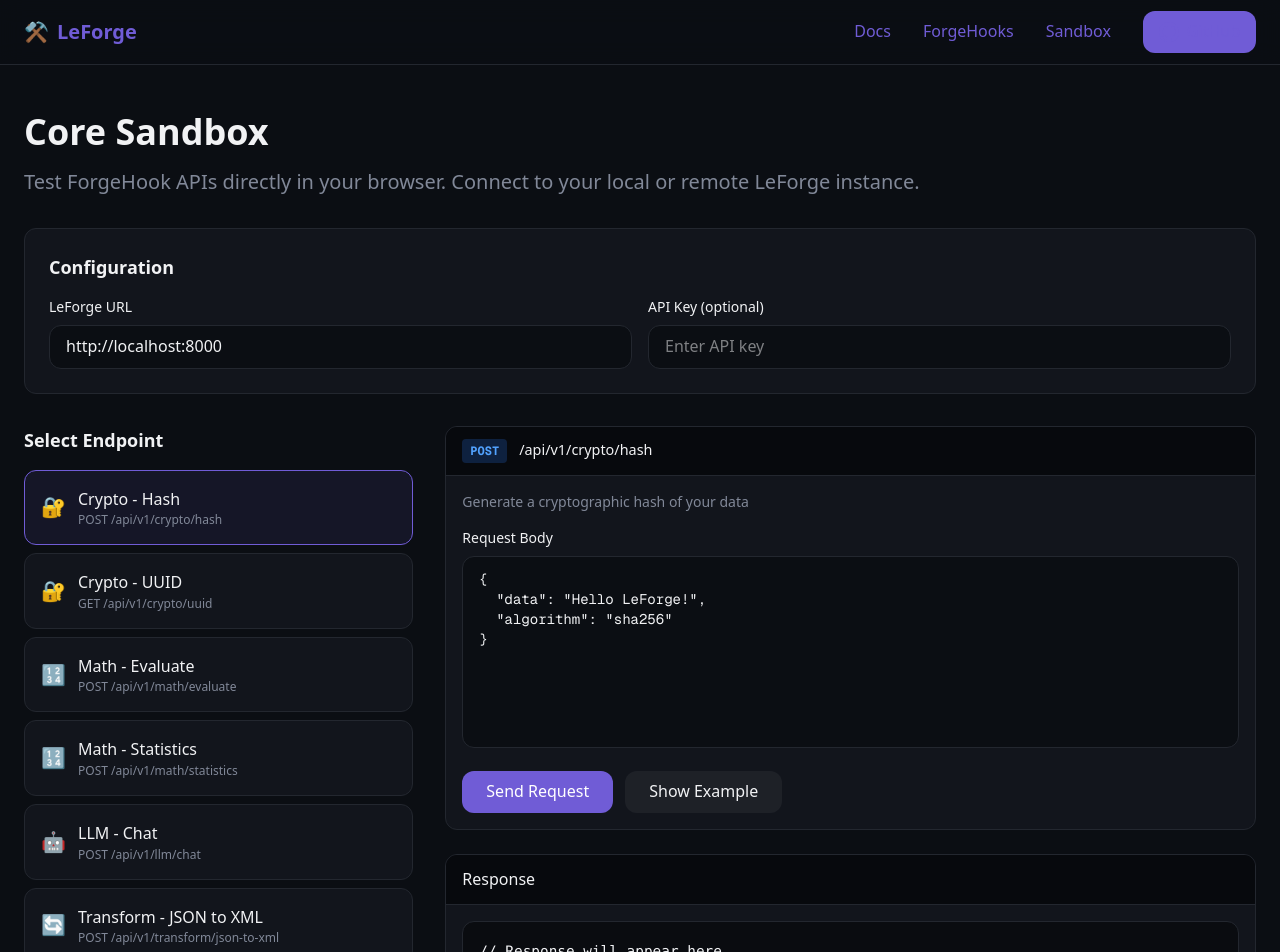
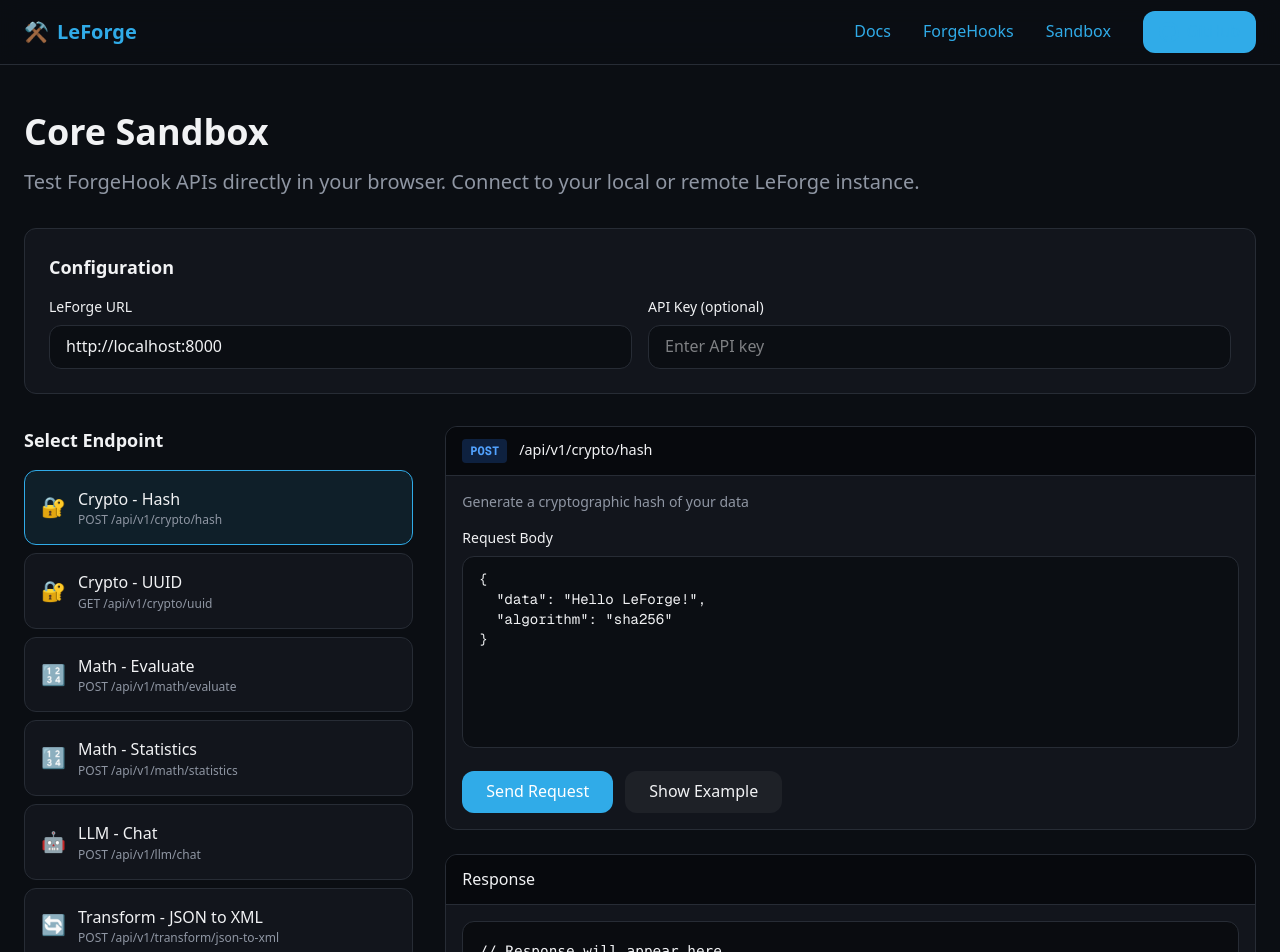
Before and after one commit to LeForgeio/website, a Next.js app: page /sandbox in a window 1280 px wide. Shown: the top 952 px of the page. Built offline with nearby package versions, Linux system fonts and the light colour scheme.

Commit message:
Switch to blue-teal accent (colorblind friendly), add gradient mesh background, fix platform copy

```diff
--- a/src/app/globals.css
+++ b/src/app/globals.css
@@ -1,10 +1,10 @@
 @import "tailwindcss";
 
 @theme inline {
-  /* Purple/Violet theme - softer, matches core app */
-  --color-primary: hsl(250, 60%, 60%);
-  --color-primary-dark: hsl(250, 60%, 50%);
-  --color-primary-light: hsl(250, 60%, 70%);
+  /* Blue-teal accent - colorblind friendly, easier to distinguish */
+  --color-primary: hsl(200, 80%, 55%);
+  --color-primary-dark: hsl(200, 80%, 45%);
+  --color-primary-light: hsl(200, 80%, 65%);
 
   --color-background: hsl(220, 25%, 6%);
   --color-background-secondary: hsl(220, 30%, 4%);
@@ -12,8 +12,8 @@
   --color-card-hover: hsl(220, 20%, 12%);
 
   --color-foreground: hsl(220, 10%, 95%);
-  --color-muted: hsl(220, 10%, 55%);
-  --color-border: hsl(220, 15%, 16%);
+  --color-muted: hsl(220, 10%, 60%);
+  --color-border: hsl(220, 15%, 18%);
 
   --font-sans: var(--font-geist-sans);
   --font-mono: var(--font-geist-mono);
@@ -36,6 +36,16 @@
   color: var(--color-foreground);
   font-family: var(--font-sans), system-ui, -apple-system, sans-serif;
   line-height: 1.6;
+}
+
+/* Gradient mesh background - matches core app */
+.gradient-mesh {
+  background:
+    radial-gradient(at 40% 20%, hsl(200 80% 55% / 0.08) 0px, transparent 50%),
+    radial-gradient(at 80% 0%, hsl(220 70% 50% / 0.06) 0px, transparent 50%),
+    radial-gradient(at 0% 50%, hsl(200 90% 50% / 0.06) 0px, transparent 50%),
+    radial-gradient(at 80% 50%, hsl(220 70% 50% / 0.04) 0px, transparent 50%),
+    radial-gradient(at 0% 100%, hsl(200 80% 50% / 0.06) 0px, transparent 50%);
 }
 
 /* Custom scrollbar */
--- a/src/app/layout.tsx
+++ b/src/app/layout.tsx
@@ -15,8 +15,8 @@
 
 export const metadata: Metadata = {
   title: "LeForge - Self-Hosted AI & Compute Platform",
-  description: "Extend n8n, Make, Power Automate, and Zapier with powerful AI, cryptography, math, and data processing capabilities. Self-hosted on your own infrastructure.",
-  keywords: "workflow automation, n8n, make, zapier, power automate, self-hosted, AI, LLM, microservices, docker",
+  description: "Extend n8n, Power Automate, ServiceNow, and more with powerful AI, cryptography, math, and data processing capabilities. Self-hosted on your own infrastructure.",
+  keywords: "workflow automation, n8n, servicenow, power automate, self-hosted, AI, LLM, microservices, docker",
 };
 
 function Header() {
--- a/src/app/page.tsx
+++ b/src/app/page.tsx
@@ -33,10 +33,9 @@
 export default function Home() {
   return (
     <ConstructionGate>
-    <div>
+    <div className="gradient-mesh">
       {/* Hero Section */}
       <section className="relative py-32 overflow-hidden">
-        <div className="absolute inset-0 bg-[radial-gradient(circle_at_center,_rgba(124,58,237,0.15)_0%,_transparent_70%)]" />
         <div className="max-w-7xl mx-auto px-6 text-center relative z-10">
           <span className="inline-flex items-center gap-2 bg-primary/10 text-primary px-4 py-2 rounded-full text-sm font-medium border border-primary/20 mb-6">
             🏠 100% Self-Hosted • Open Source
@@ -139,7 +138,7 @@
           <div className="grid md:grid-cols-3 gap-12">
             {[
               { num: "1", title: "Deploy with Docker", desc: "Single command deployment. docker-compose up and you're running all services with Kong API Gateway." },
-              { num: "2", title: "Install Platform Nodes", desc: "Add LeForge nodes to n8n, Make modules, or configure webhooks in Power Automate and Zapier." },
+              { num: "2", title: "Install Platform Nodes", desc: "Add LeForge nodes to n8n, configure custom connectors in Power Automate, or use REST API with any platform." },
               { num: "3", title: "Build Powerful Workflows", desc: "Combine AI, data processing, and automation. Your workflows now have compute superpowers." },
             ].map((step) => (
               <div key={step.num} className="text-center">
@@ -200,7 +199,6 @@
 
       {/* CTA */}
       <section className="py-24 relative">
-        <div className="absolute inset-0 bg-[radial-gradient(circle_at_center,_rgba(124,58,237,0.1)_0%,_transparent_70%)]" />
         <div className="max-w-7xl mx-auto px-6 text-center relative z-10">
           <h2 className="text-4xl font-bold mb-6">Ready to Supercharge Your Workflows?</h2>
           <p className="text-muted text-lg max-w-xl mx-auto mb-10">
```
